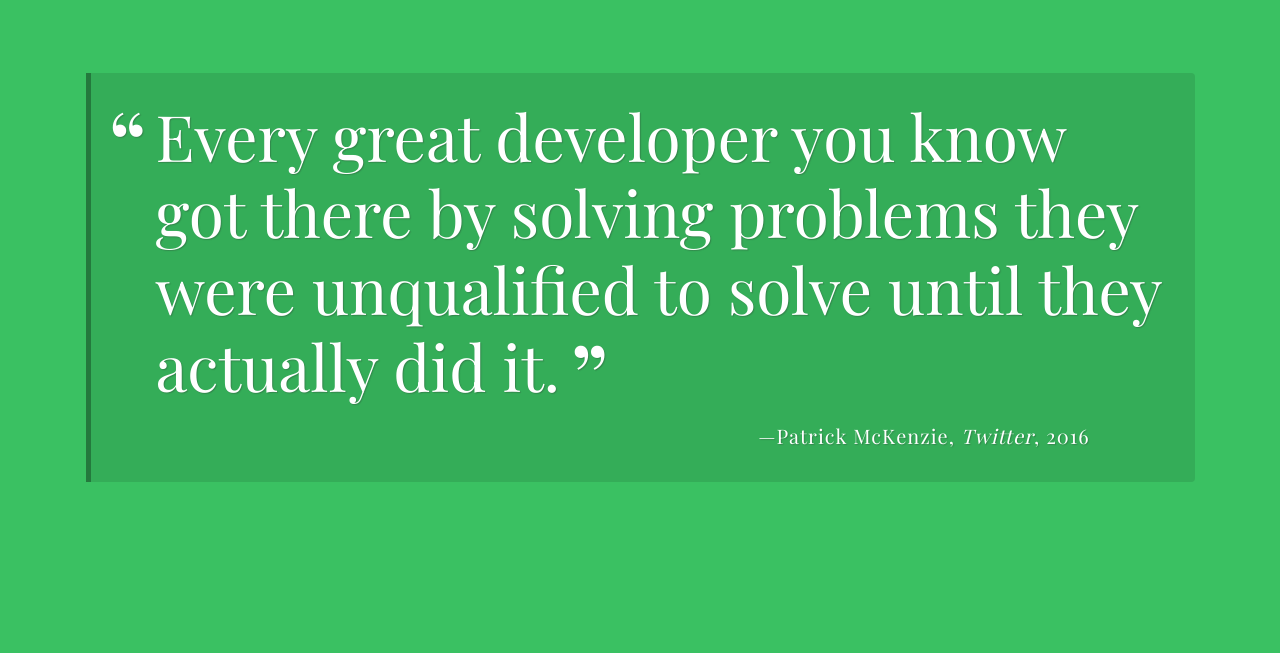
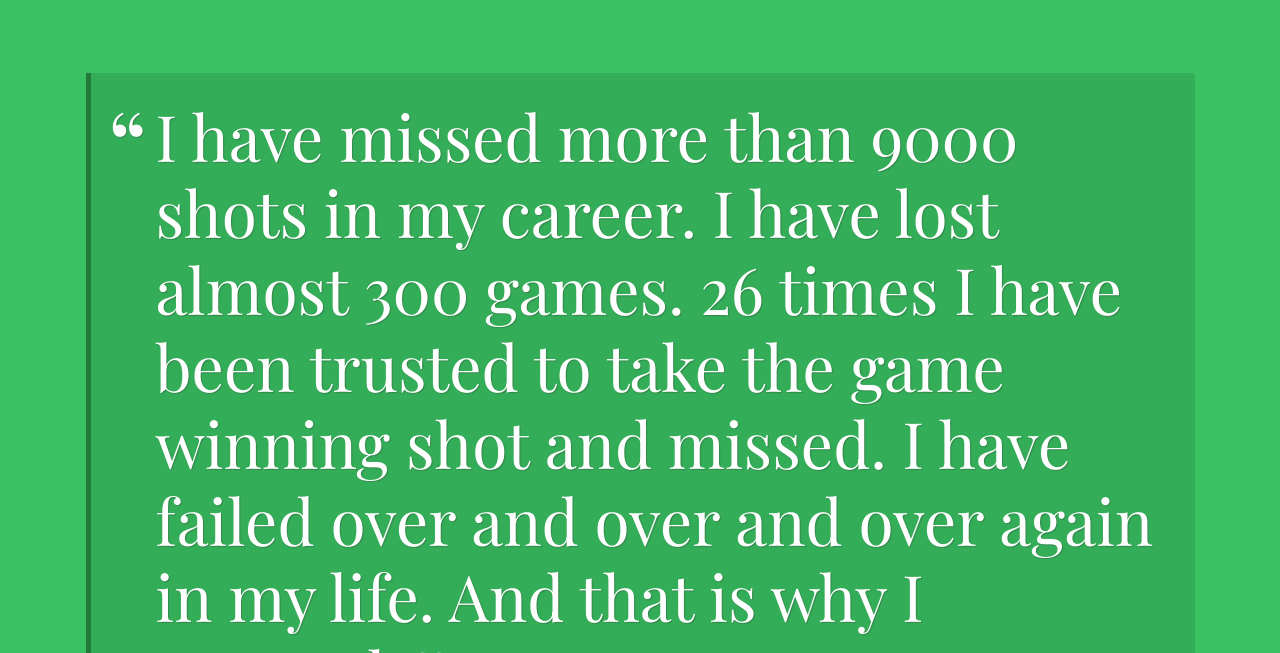
Before and after one commit to MollyZalman/TechDegree-Project-1, a plain HTML site: page index.html in a window 1280 px wide. Both pictures are taken after a click on the button "Show another quote". Shown: the part 147-800 px from the top of the page. Drawn offline with nearby package versions, Linux system fonts and the light colour scheme; a web font is replaced by a local one.

Commit message:
Trying a Method

```diff
--- a/index.html
+++ b/index.html
@@ -14,12 +14,12 @@
       <button id="load-quote" class="load-quote">Show another quote</button>
     </header>
 
-    <div class="container">
-      <div id="quote-box" class="quote-box">
+    <main class="container">
+      <main id="quote-box" class="quote-box">
         <p class="quote">Every great developer you know got there by solving problems they were unqualified to solve until they actually did it.</p>
         <p class="source">Patrick McKenzie<span class="citation">Twitter</span><span class="year">2016</span></p>
-      </div>
-    </div>
+      </main>
+    </main>
 
     <script src="js/script.js"></script>
   </body>
--- a/js/script.js
+++ b/js/script.js
@@ -14,73 +14,73 @@ project 1 - A Random Quote Generator
 const quotes = [
 {
   quote:'Talk is cheap. Show me the code.',
-  source: 'Linus Torvalds',
-  cite: ' .',
-  year: ' .',
-  tag: 'linux.'
+  source: 'Linus Torvalds ',
+  cite: 'Quotes.com ',
+  year: 'Unknown ',
+  tag: 'linux '
 },
 {
   quote:'Life can only be understood backwards; but it must be lived forwards.',
-  source: 'Soren Kierkegaard',
-  cite: ' .',
-  year: ' .',
-  tag: 'life.'
+  source: 'Soren Kierkegaard ',
+  cite: 'Quotes.com ',
+  year: 'Unknown ',
+  tag: 'life '
 },
 {
   quote:'The most disastrous thing that you can ever learn is your first programming language.',
-  source: 'Alan Kay',
-  cite: ' .',
-  year: ' .',
-  tag: 'programming.'
+  source: 'Alan Kay ',
+  cite: 'Quotes.com ',
+  year: 'Unknown ',
+  tag: 'programming'
 },
 {
   quote:'I have missed more than 9000 shots in my career. I have lost almost 300 games. 26 times I have been trusted to take the game winning shot and missed. I have failed over and over and over again in my life. And that is why I succeed.',
-  source: 'Michael Jordan',
-  cite: ' .',
-  year: ' .',
-  tag: 'inspiration.'
+  source: 'Michael Jordan ',
+  cite: 'Unknown ',
+  year: 'Quotes.com ',
+  tag: 'inspiration '
 },
 {
   quote:'What kind of programmer is so divorced from reality that she thinks she will get complex software right the first time?.',
-  source: 'James Alan Gardner',
-  cite: 'Acending.',
-  year: '2001.',
-  tag: 'programming.'
+  source: 'James Alan Gardner ',
+  cite: 'Acending ',
+  year: '2001 ',
+  tag: 'programming '
 },
 {
   quote:'There are no mistakes, only opportunities.',
-  source: 'Tina Fey',
-  cite: ' .',
-  year: ' .',
-  tag: 'comedy.'
+  source: 'Tina Fey ',
+  cite: 'Quotes.com ',
+  year: 'Unknown ',
+  tag: 'comedy '
 },
 {
   quote:'Take time to learn the closest thing that we have to a SUPERPOWER - Code.',
-  source: 'Sharen Eddings',
-  cite: ' .',
-  year: ' .',
-  tag: 'programming.'
+  source: 'Sharen Eddings ',
+  cite: 'Quotes.com ',
+  year: 'Unknown ',
+  tag: 'programming '
 },
 {
   quote:'The minute that you’re not learning I believe you are dead.',
-  source: 'Jack Nicholson',
-  cite: ' .',
-  year: ' .',
-  tag: 'life.'
+  source: 'Jack Nicholson ',
+  cite: 'Quotes.com ',
+  year: 'Unknown ',
+  tag: 'life '
 },
 {
   quote:'Programming is not about what you know; it is about what you can figure out.',
-  source: 'Chris Pine',
-  cite: 'Learn to Program.',
-  year: '2006',
-  tag: 'programming.'
+  source: 'Chris Pine ',
+  cite: 'Learn to Program ',
+  year: '2006 ',
+  tag: 'programming '
 },
 {
   quote:'My mission in life is not merely to survive, but to thrive; and to do so with some passion, some compassion, some humor, and some style.',
-  source: 'Maya Angelou.',
-  cite: ' .',
-  year: ' .',
-  tag: 'life.'
+  source: 'Maya Angelou ',
+  cite: 'Quotes.com ',
+  year: 'Unknown ',
+  tag: 'life '
 },
 ]
 
@@ -88,19 +88,44 @@ const quotes = [
  * `getRandomQuote` function
 ***/
 //function that prints quotes randomly from the array 'quotes'
-function getRandomQuote () {
+function getRandomQuote (display) {
   let getRandomQuote = Math.floor(Math.random() * quotes.length);
   return quotes[getRandomQuote];
 }
-console.log(getRandomQuote());
 
 /***
  * `printQuote` function
 ***/
+//Inspired bu MDN's HTML Element.innertext resource: https://developer.mozilla.org/en-US/docs/Web/API/HTMLElement/innerText
 function printQuote () {
-  let message = "";
-  let showQuote = getRandomQuote(quotes);
+  const display = getRandomQuote(quotes);
+  let message = `
+    <p class = "quote"> ${display.quote}</p>
+    <p class = "source"> ${display.source}</p>
+    <p class = "citation"> ${display.citation}</p>
+    <p class = "year"> ${display.year}</p>
+    <p class = "tag"> ${display.tag}</p> `
+
+  if (display.quote) {
+    message += `<span class = "quote"> ${display.quote}</span>`
+  }
+  if (display.source) {
+    message += `<span class = "source"> ${display.source}</span>`
+  }
+  if (display.citation) {
+    message += `<span class = "citation"> ${display.citation}</span>`
+  }
+  if (display.year) {
+    message += `<span class = "year">${display.year}</span>`
+  }
+  if (display.tag) {
+    message += `<span class = "tag">${display.tag}</span>`
+  }
+  message += `</p>`
+  document.getElementById("quote-box").innerHTML = message
 }
+
+
 
 /***
  * DO NOT CHANGE THE CODE BELOW!!
```
